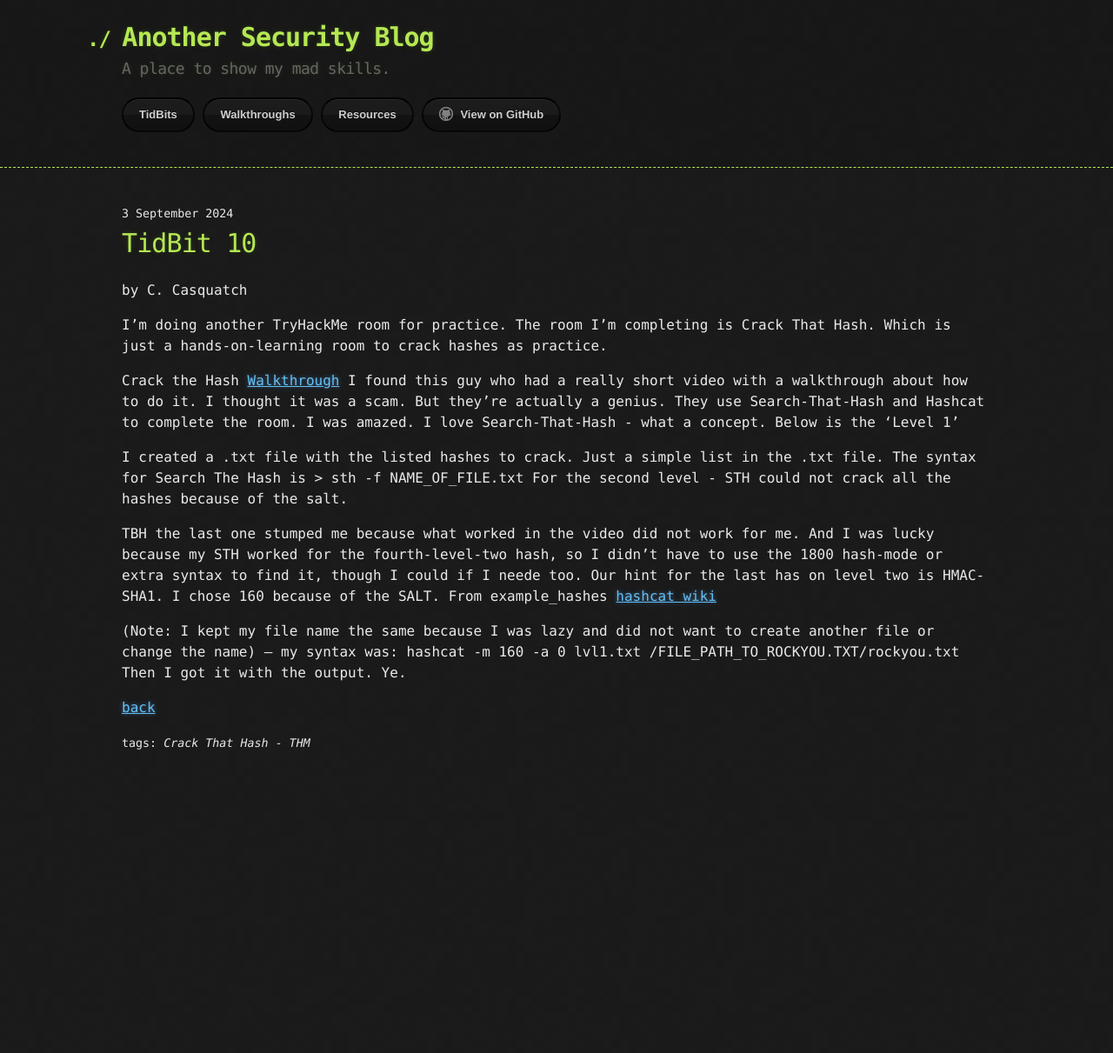
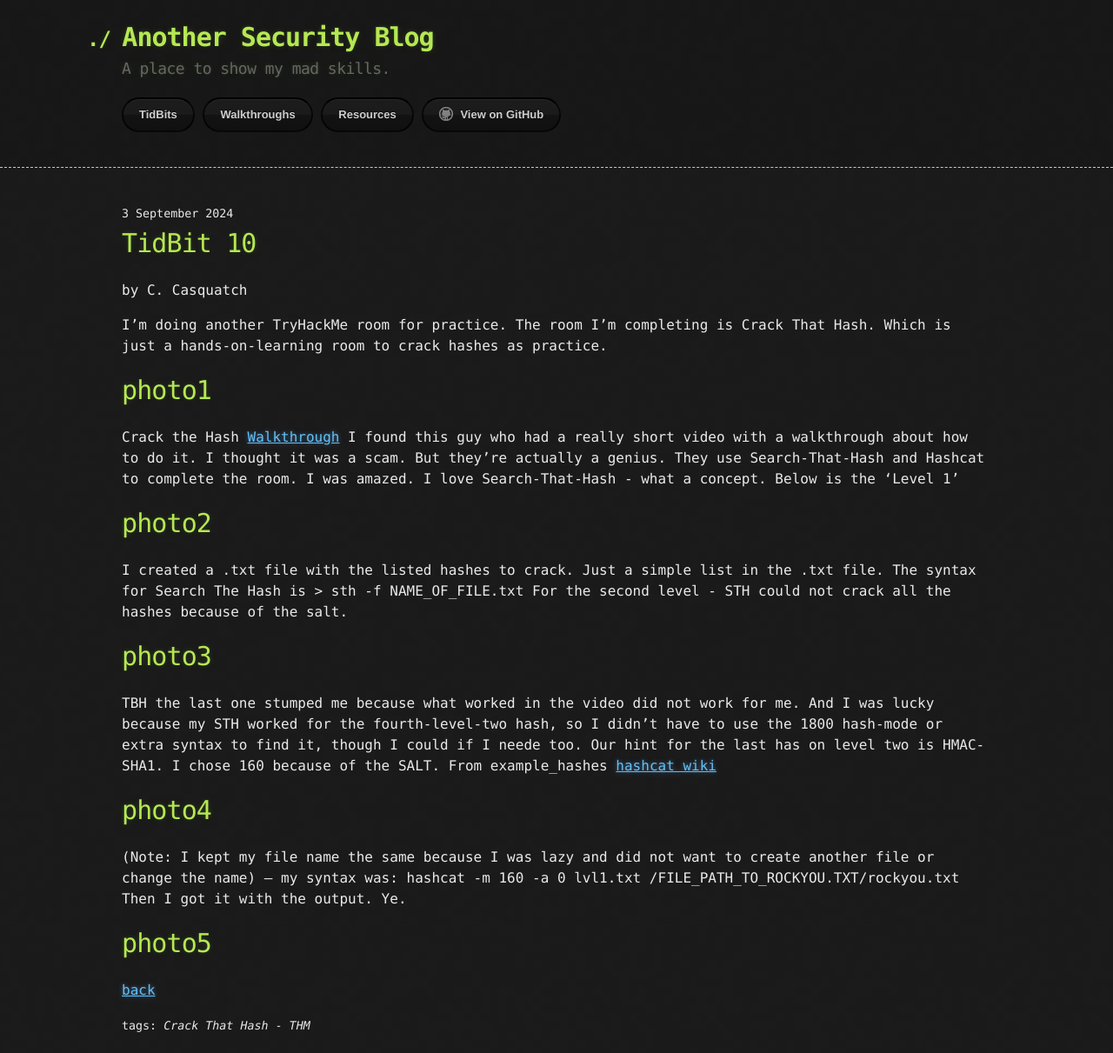
Before and after one commit to CyberCasquatch/cybercasquatch.github.io, a Jekyll site: the page built from _posts/TidBits/2024-09-03-TidBit-10.markdown, in a window 1280 px wide. Shown: the whole page at 87% size. Built offline with Jekyll 4.4.1, drawn with Linux system fonts in a browser that asks for light colours; before the commit the page ends 900 px from its top, so only the background shows below that.

Commit message:
Update 2024-09-03-TidBit-10.markdown

```diff
--- a/_posts/TidBits/2024-09-03-TidBit-10.markdown
+++ b/_posts/TidBits/2024-09-03-TidBit-10.markdown
@@ -10,19 +10,21 @@ tag: ['Crack That Hash', 'THM']
 I'm doing another TryHackMe room for practice.
 The room I'm completing is Crack That Hash. Which is just a hands-on-learning room to crack hashes as practice.
 
+# photo1
+
 Crack the Hash [Walkthrough](https://www.youtube.com/watch?v=FtA3ntx_wkQ)
 I found this guy who had a really short video with a walkthrough about how to do it. I thought it was a scam. But they're actually a genius.
 They use Search-That-Hash and Hashcat to complete the room. I was amazed. I love Search-That-Hash - what a concept. Below is the 'Level 1'
-
+# photo2
 I created a .txt file with the listed hashes to crack. Just a simple list in the .txt file.
 The syntax for Search The Hash is > sth -f NAME_OF_FILE.txt
 For the second level - STH could not crack all the hashes because of the salt.
-
+# photo3
 TBH the last one stumped me because what worked in the video did not work for me. And I was lucky because my STH worked for the fourth-level-two hash, so I didn't have to use the 1800 hash-mode or extra syntax to find it, though I could if I neede too.
 Our hint for the last has on level two is HMAC-SHA1.
 I chose 160 because of the SALT. From example_hashes [hashcat wiki](https://hashcat.net/wiki/doku.php?id=example_hashes)
-
+# photo4
 (Note: I kept my file name the same because I was lazy and did not want to create another file or change the name) -- my syntax was: hashcat -m 160 -a 0 lvl1.txt /FILE_PATH_TO_ROCKYOU.TXT/rockyou.txt
 Then I got it with the output. Ye.
-
+# photo5
 [back](./TidBits-Main.html)
```
